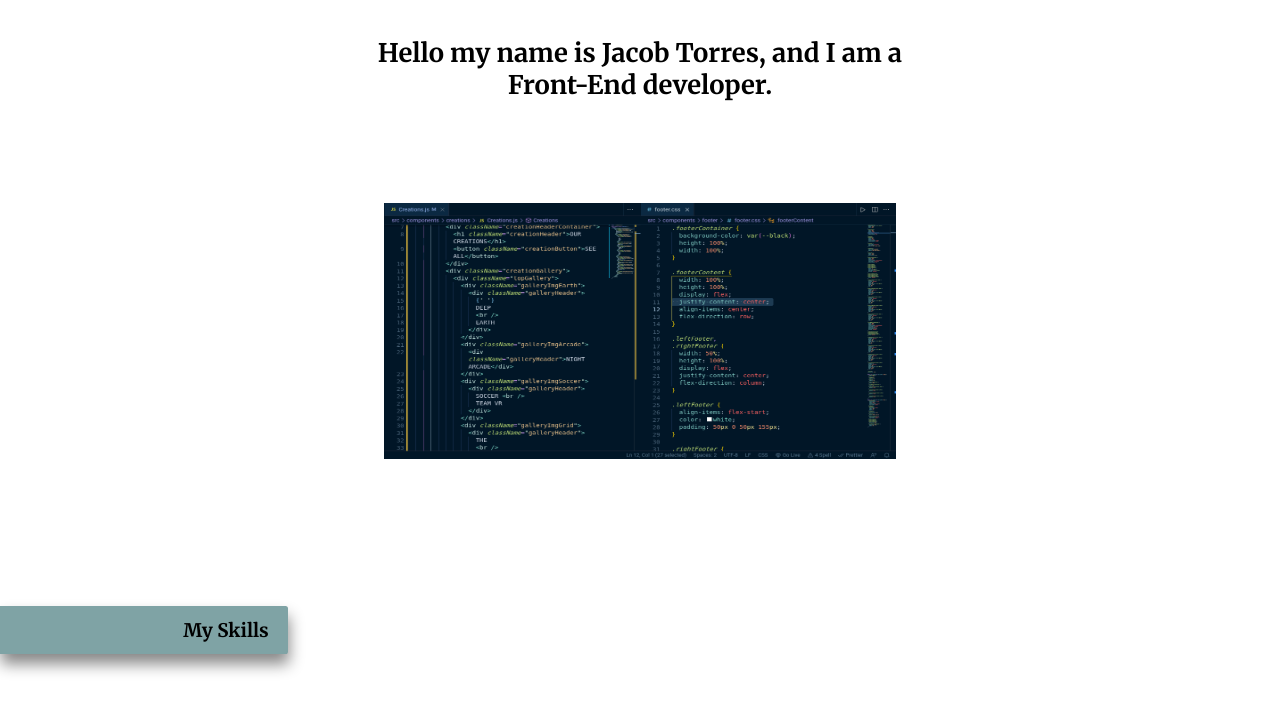
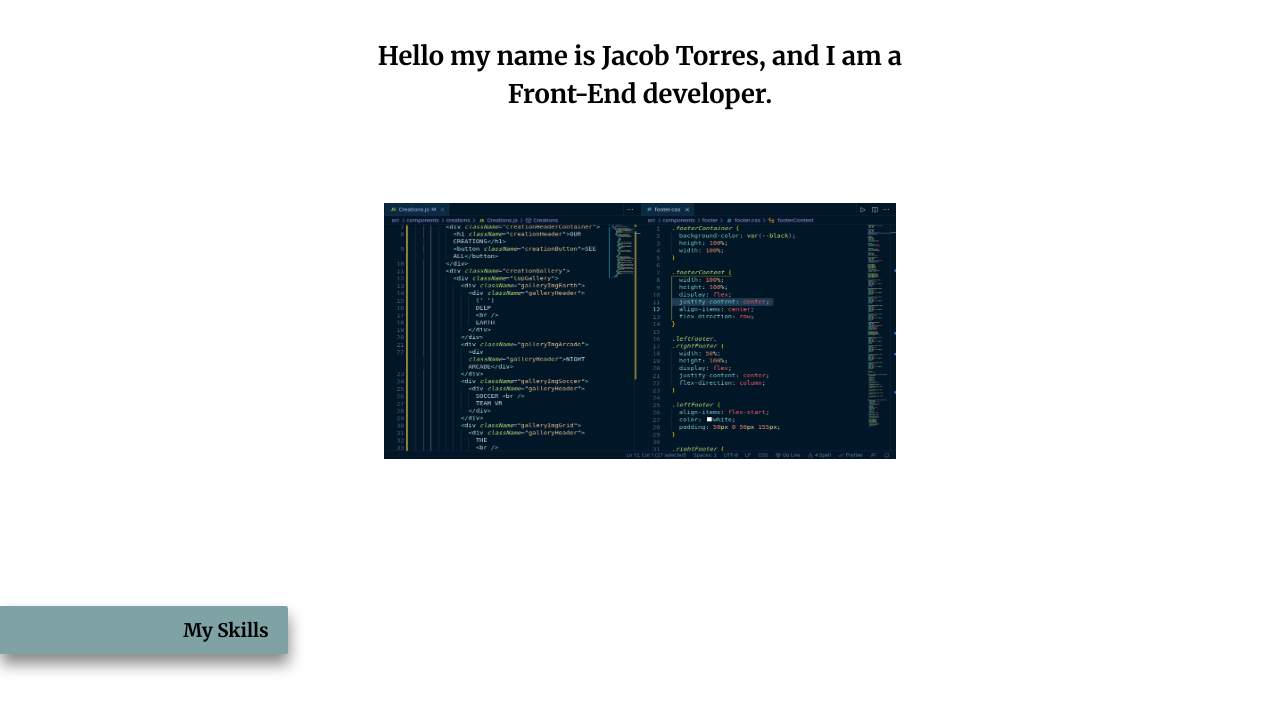
Before and after one commit to JacobTTorres/my_portfolio, a plain HTML site: page index.html in a window 1280 px wide. Shown: the part 53-759 px from the top of the page. Drawn offline with Linux system fonts and the light colour scheme; files whose address does not match are found by name.

Commit message:
little tweek

```diff
--- a/style.css
+++ b/style.css
@@ -165,6 +165,7 @@ a {
 	text-align: center;
 	font-family: var(--header-font);
 	font-size: 2vw;
+	line-height: 3vw;
 }
 
 .myPicture,
```
